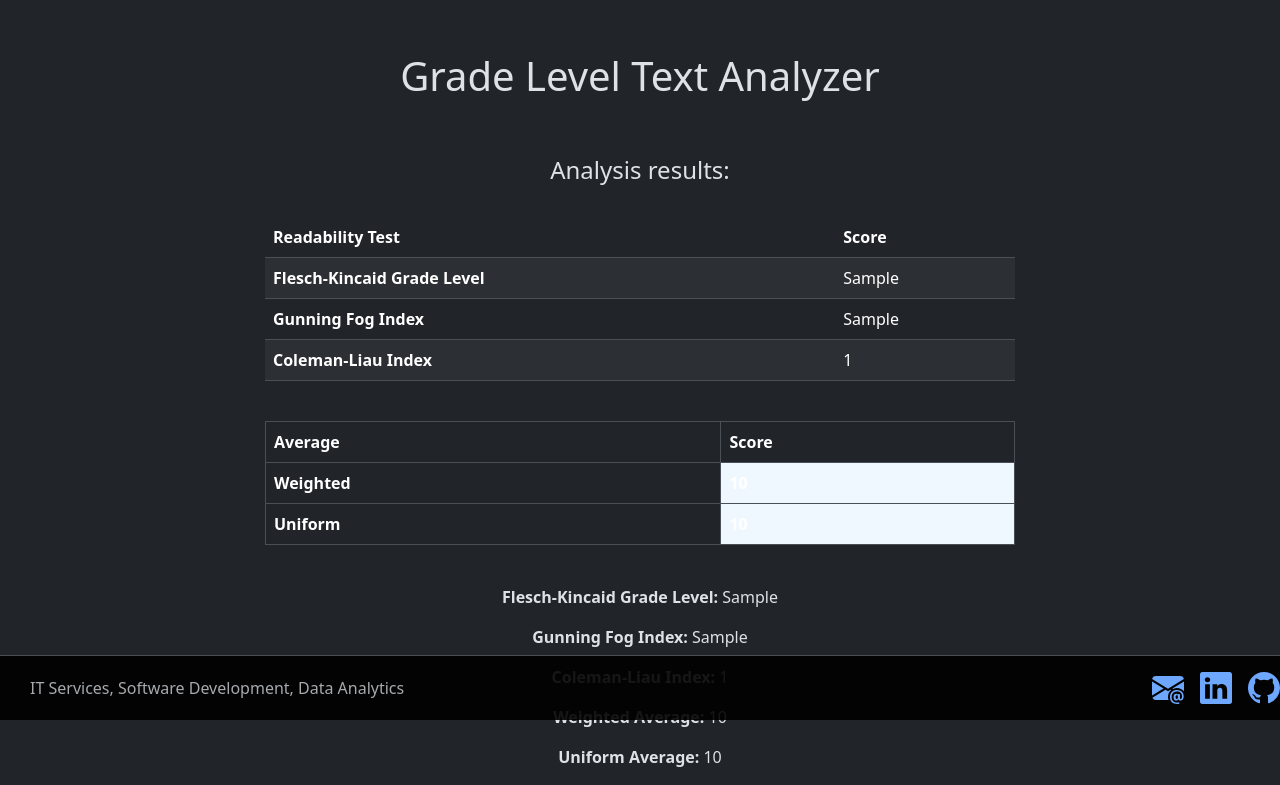
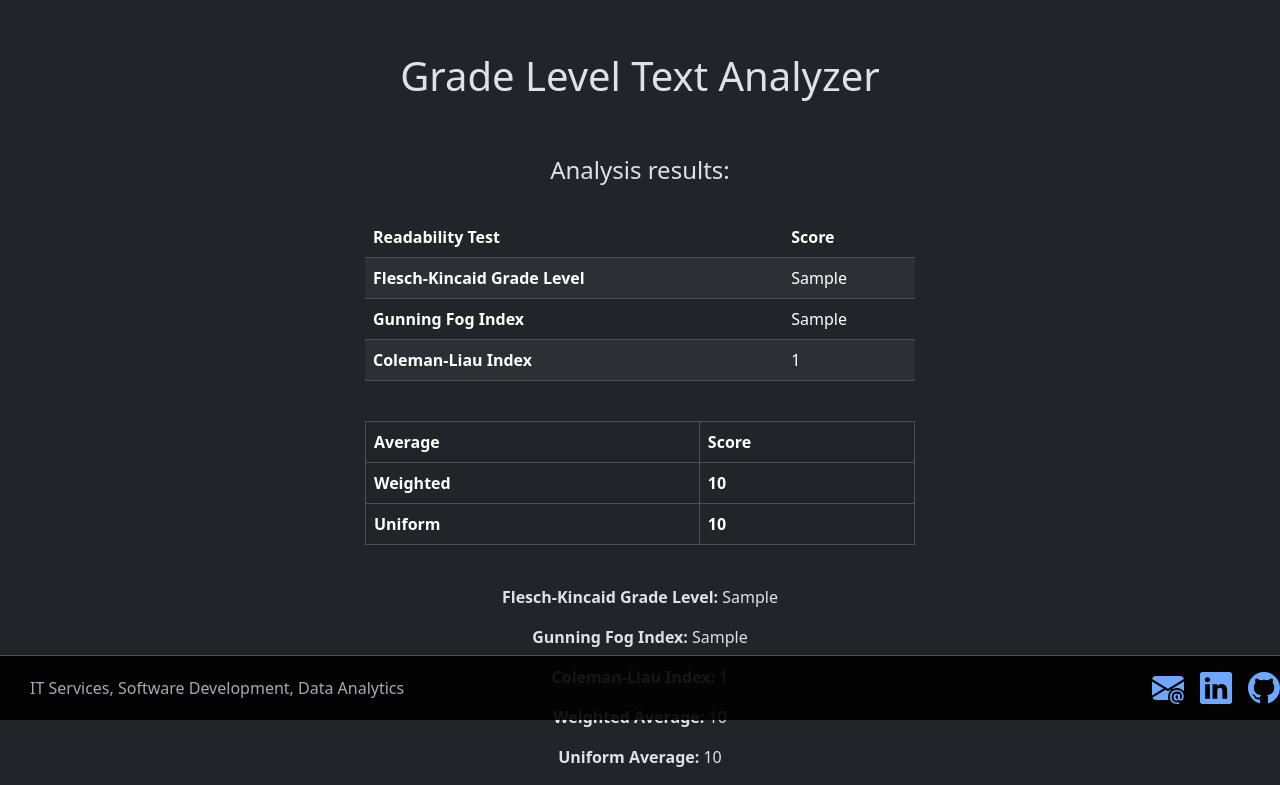
Before and after one commit to BenCritt/profile_workspace_heroku, a Django app: template projects/templates/projects/grade_level_results.html in a window 1280 px wide. Shown: the part 80-865 px from the top of the page. Run offline with Django 3.2, Linux system fonts and the light colour scheme; the template is opened without the code that fills it: most values are stand-ins (such as "Sample title", 1, 10 or a date in 2020); some libraries are stand-ins or nearby versions.

Commit message:
UX improvements for Grade Level Text Analyzer

```diff
--- a/projects/templates/projects/grade_level_results.html
+++ b/projects/templates/projects/grade_level_results.html
@@ -58,7 +58,7 @@
 -->
 <br>
 <h4>Analysis results:</h4><br>
-<div class="table-container" style="width: 100%; max-width: 750px; margin: auto;">
+<div class="table-container" style="width: 100%; max-width: 550px; margin: auto;">
   <table class="table table-striped">
       <thead>
           <tr>
@@ -83,7 +83,7 @@
   </table>
 </div>
 <br>
-<div class="table-container" style="width: 100%; max-width: 750px; margin: auto;">
+<div class="table-container" style="width: 100%; max-width: 550px; margin: auto;">
   <table class="table table-bordered">
       <thead>
           <tr>
@@ -94,11 +94,11 @@
       <tbody>
           <tr>
               <td><strong>Weighted</strong></td>
-              <td style="background-color: #f0f8ff;"><strong>{{ results.average_score }}</strong></td>
+              <td><strong>{{ results.average_score }}</strong></td>
           </tr>
           <tr>
               <td><strong>Uniform</strong></td>
-              <td style="background-color: #f0f8ff;"><strong>{{ results.uniform_average_score }}</strong></td>
+              <td><strong>{{ results.uniform_average_score }}</strong></td>
           </tr>
       </tbody>
   </table>
```
